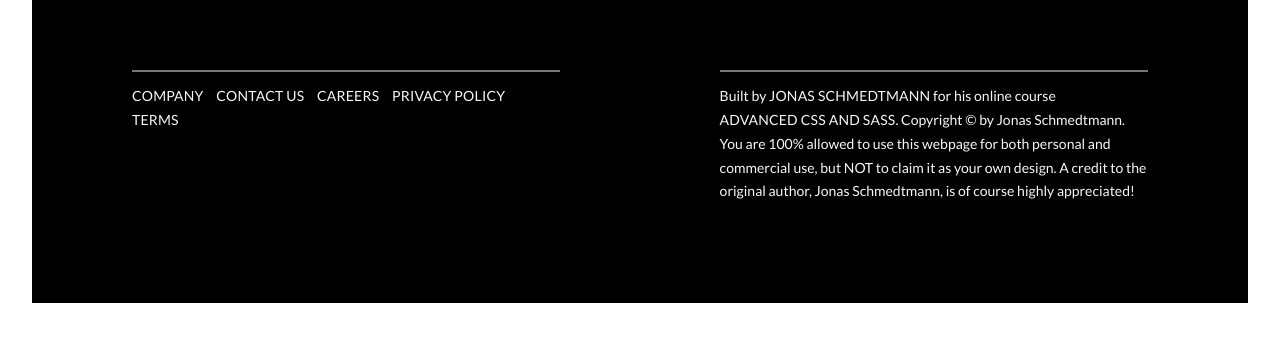
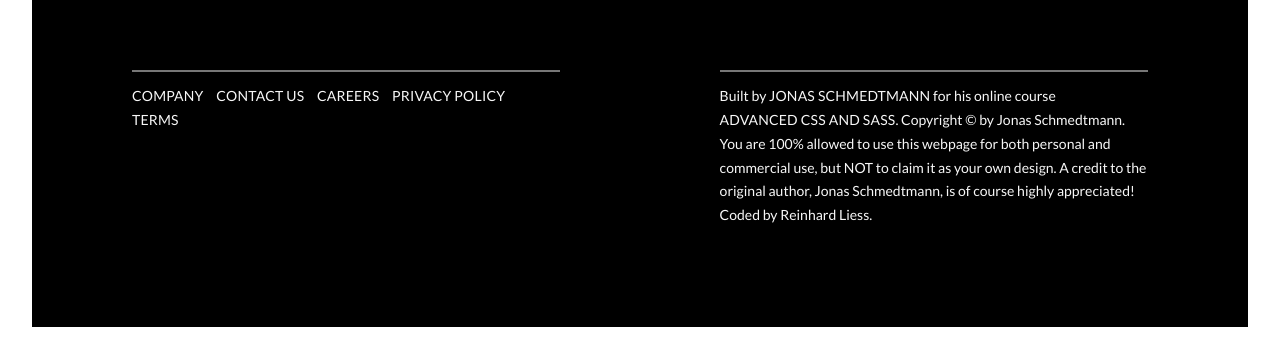
Before and after one commit to reinhardliess/natours, a website: page index.html in a window 1280 px wide. Shown: the part 5503-5862 px from the top of the page. Before the commit the page ends 5838 px from the top, so only its background shows below. Drawn offline with nearby package versions, Linux system fonts and the light colour scheme; files that its build step writes are made by us from their sources.

Commit message:
feat: updated footer text

```diff
--- a/index.html
+++ b/index.html
@@ -503,7 +503,9 @@
             >. Copyright © by Jonas Schmedtmann. You are 100% allowed to use
             this webpage for both personal and commercial use, but NOT to claim
             it as your own design. A credit to the original author, Jonas
-            Schmedtmann, is of course highly appreciated!
+            Schmedtmann, is of course highly appreciated!<br>
+            Coded by Reinhard Liess.
+
           </p>
         </div>
       </div>
```
